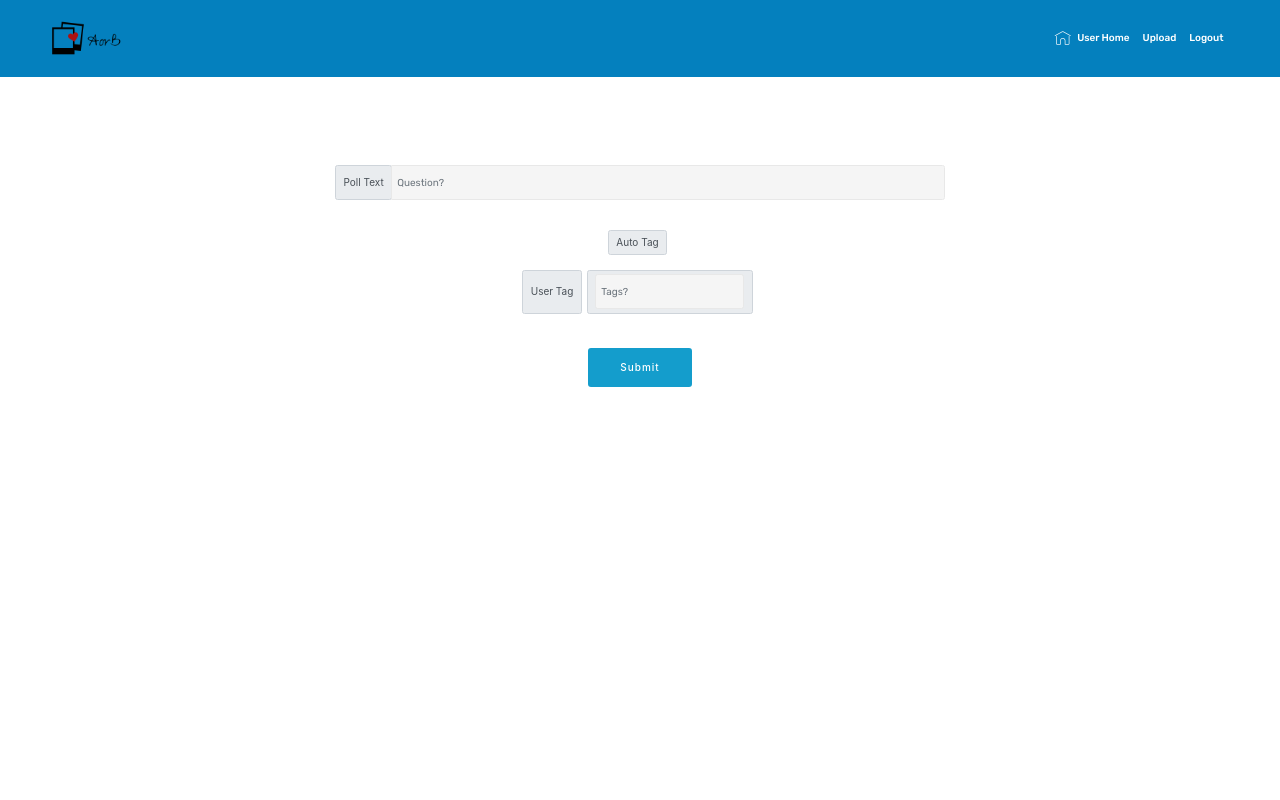
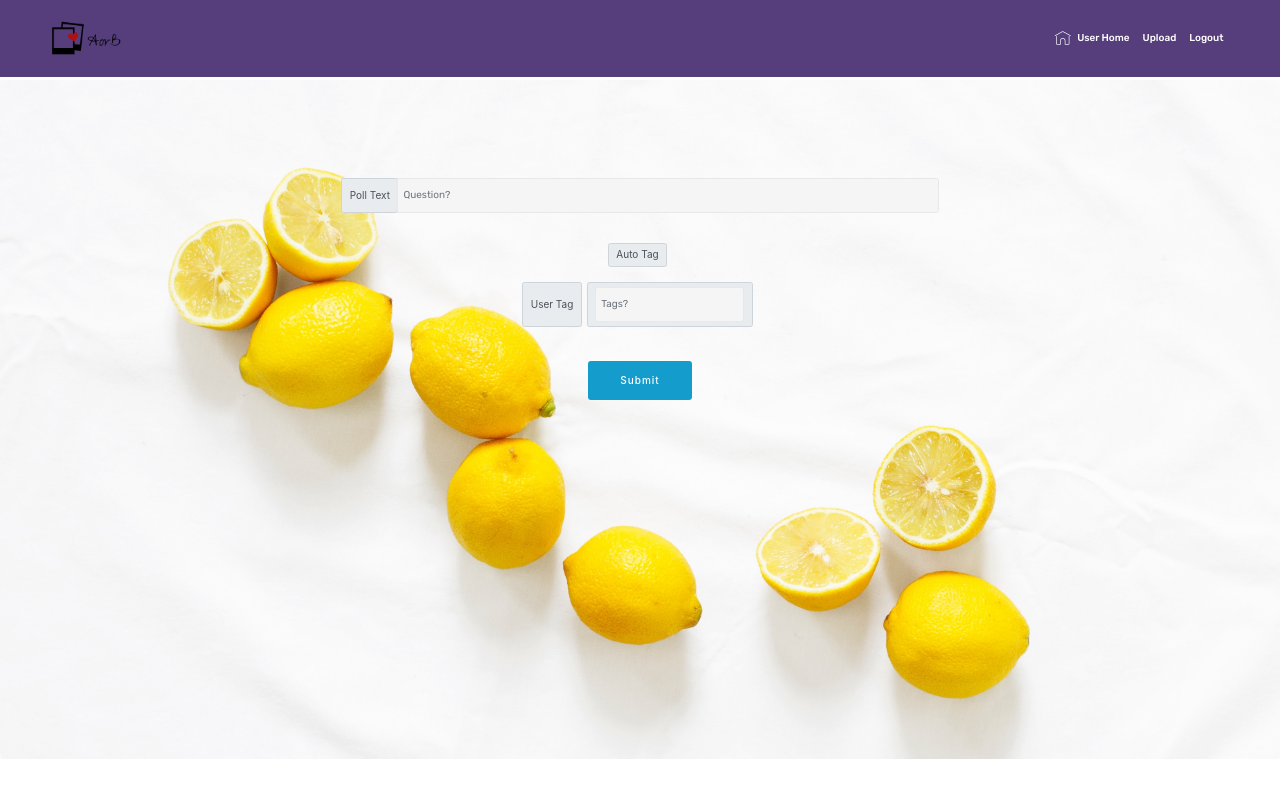
Before and after one commit to productanalyticsteam9/back_end, a Flask app: template project/templates/poll.html in a window 1280 px wide. Run offline with Flask 2, Linux system fonts and the light colour scheme; the template is opened without the code that fills it: values that come from a table or form of the project are taken from there, others are empty; some libraries are stand-ins or nearby versions; some web fonts are replaced.

Commit message:
update nav bar

```diff
--- a/project/templates/poll.html
+++ b/project/templates/poll.html
@@ -22,8 +22,12 @@
 {% endblock %}
 
 {% block body %}
+<div class="card border-0 bg-light text">
+  <img class='card-img-top img-rounded' src="../static/img/upload_bg2.jpg" >
+  <div class='card-img-overlay'>
+
 <section class="menu cid-qTkzRZLJNu" once="menu" id="head">
-        <nav class="navbar navbar-expand beta-menu navbar-dropdown align-items-center navbar-fixed-top navbar-toggleable-sm">
+        <nav class="navbar navbar-expand beta-menu navbar-dropdown align-items-center navbar-fixed-top navbar-toggleable-sm" style="background-color:#563d7c">
             <a href="/">
                     <img src="../static/assets/images/logo.png" style="height: 3.6rem; margin-left:50px">
                     <a href="/">
@@ -152,6 +156,7 @@
                 {% endfor %}
             </div>
         </div>
+</div>
 
     <!-- mobirise Scripts -->
     <script src="../static/assets/web/assets/jquery/jquery.min.js"></script>
```
